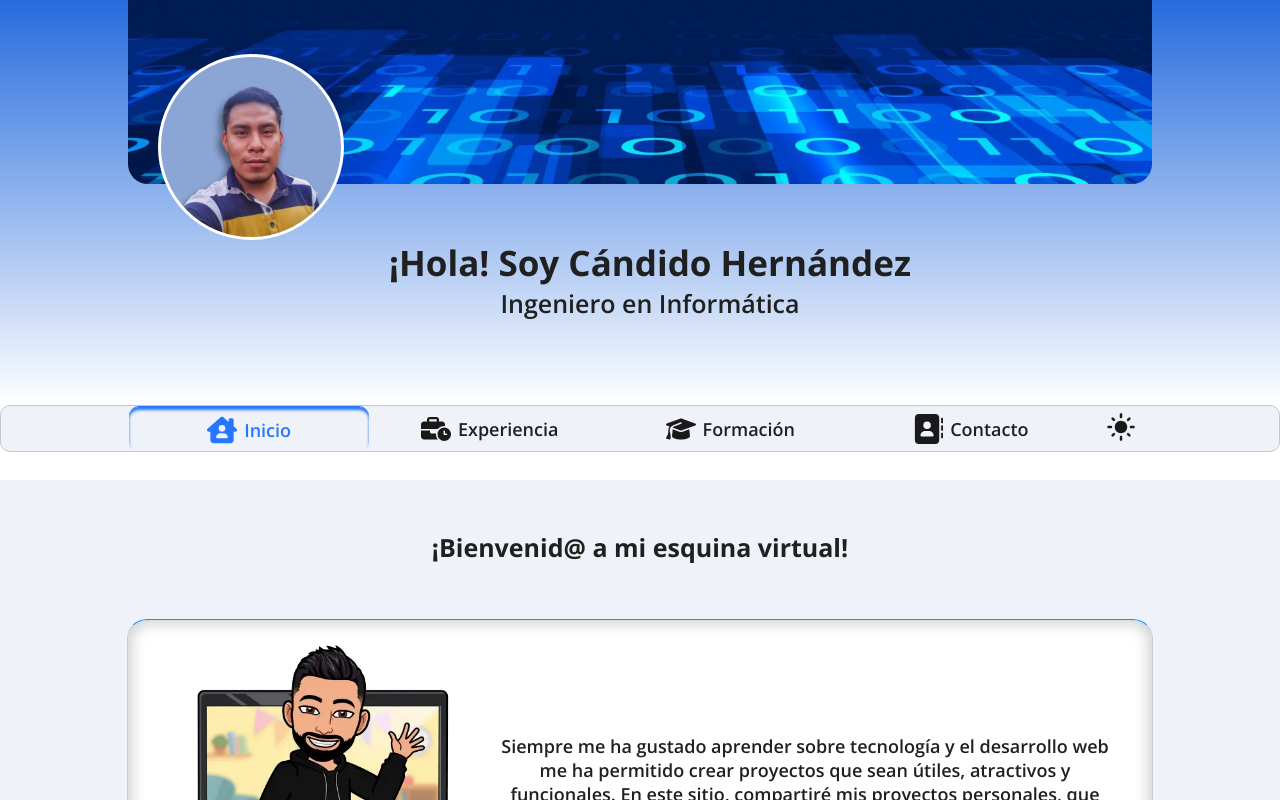
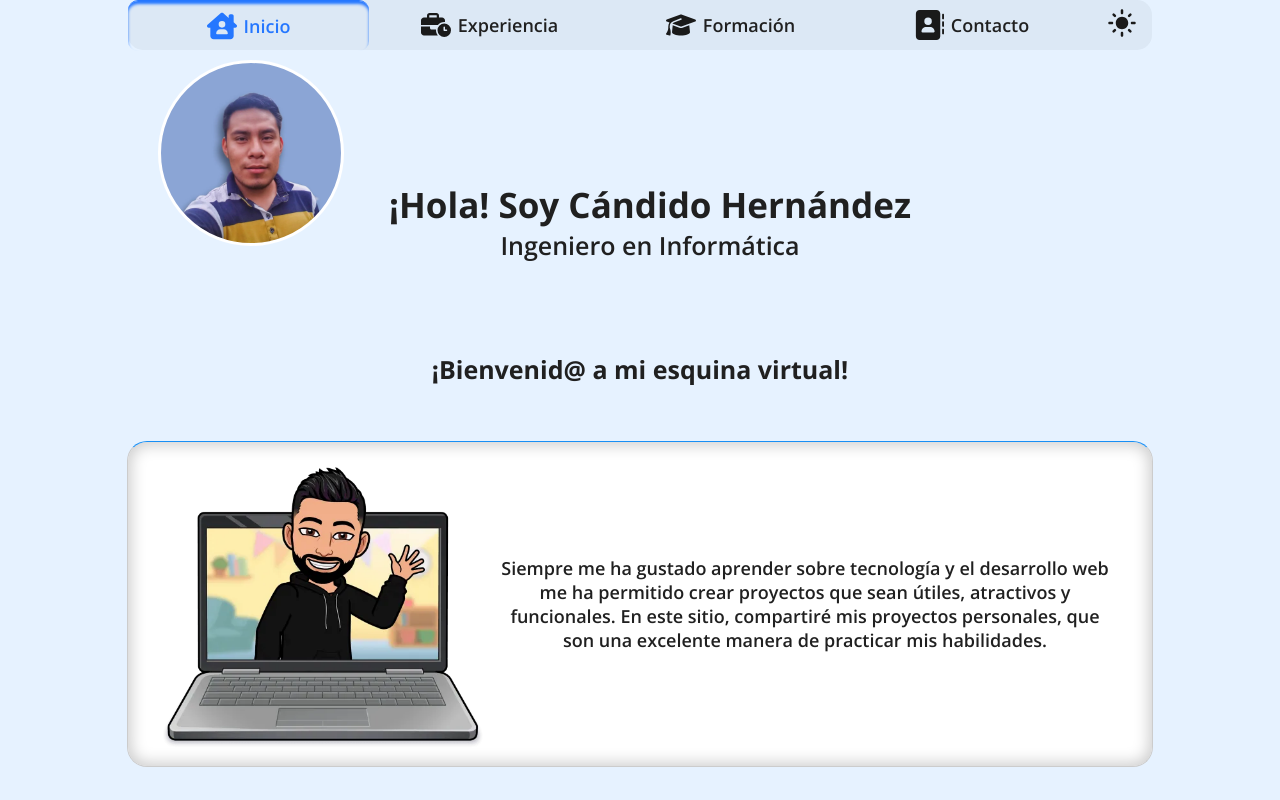
Before and after one commit to Candido-HM/portfolio-candido, an Angular app: page /home in a window 1280 px wide. Shown: the top 800 px of the page. Built offline with nearby package versions, Linux system fonts and the light colour scheme.

Commit message:
modificaciones navbar

```diff
--- a/src/app/app.component.html
+++ b/src/app/app.component.html
@@ -1,7 +1,6 @@
 <header>
+  <app-navbar></app-navbar>
   <app-introduction></app-introduction>
-  <app-navbar></app-navbar>
-
 </header>
 
 <main>
--- a/src/app/components/header/introduction/introduction.component.html
+++ b/src/app/components/header/introduction/introduction.component.html
@@ -1,6 +1,6 @@
 <article class="introduction">
     <section class="images">
-        <div class="bg-information"></div>
+        <!-- <div class="bg-information"></div> -->
         <div class="img-user"></div>
     </section>
     <section class="info-user">
--- a/src/app/components/header/navbar/navbar.component.ts
+++ b/src/app/components/header/navbar/navbar.component.ts
@@ -15,7 +15,7 @@ export class NavbarComponent {
     const scrollPosition = window.pageXOffset || document.documentElement.scrollTop || 0;
 
     // Si el scroll es mayor a cierta posición
-    this.isFixedMenu = scrollPosition > 310;
+    this.isFixedMenu = scrollPosition > 0;
   }
 
 }
--- a/src/assets/styles/_base.sass
+++ b/src/assets/styles/_base.sass
@@ -18,7 +18,6 @@
 
 
 //Variables
-$information-bg: url('/assets/img/information-bg.webp')
 $img-user: url('/assets/img/img-user.webp')
 
 // Mixin
@@ -60,63 +59,19 @@ $img-user: url('/assets/img/img-user.webp')
 
 header
     width: 100%
-    height: 450px
-
-    .introduction
-        width: 100%
-        height: 90%
-
-        .images
-            width: 100%
-            height: 60%
-            display: flex
-            align-items: center
-            flex-direction: column
-
-            .bg-information
-                width: 100%
-                height: 70%
-                z-index: 1
-                margin-bottom: -120px
-                background: $information-bg
-                background-size: 100% 120%
-                background-repeat: no-repeat
-
-            .img-user
-                width: 180px
-                height: 180px
-                z-index: 2
-                background: $img-user
-                background-size: 100% 100%
-                border-radius: 100%
-
-        .info-user
-            width: 100%
-            height: 40%
-            display: flex
-            flex-direction: column
-
-            .text-user
-                width: auto
-                padding: 10px
-
-                h1
-                    font-family: 'OpenSans-B', Arial, sans-serif
-                    font-size: 30px
-                    text-align: center
-                .occupation
-                    font-family: 'OpenSans-SB', Arial, sans-serif
-                    font-size: 24px
-                    text-align: center
+    height: auto
+    display: flex
+    flex-direction: column
 
     .navbar
         width: auto
-        height: 10%
-        border-radius: 10px
+        height: 50px
+        margin-bottom: 10px
 
         ul
             width: 100%
             height: 100%
+            border-radius: 15px
             display: flex
             margin: 0px auto
 
@@ -168,6 +123,47 @@ header
         margin: 0px auto
         height: 50px
         transition: all 200ms
+
+
+    .introduction
+        width: 100%
+        height: 90%
+
+        .images
+            width: 100%
+            height: 60%
+            display: flex
+            align-items: center
+            flex-direction: column
+
+            .img-user
+                width: 180px
+                height: 180px
+                z-index: 2
+                background: $img-user
+                background-size: 100% 100%
+                border-radius: 100%
+
+        .info-user
+            width: 100%
+            height: 40%
+            display: flex
+            flex-direction: column
+
+            .text-user
+                width: auto
+                padding: 10px
+
+                h1
+                    font-family: 'OpenSans-B', Arial, sans-serif
+                    font-size: 30px
+                    text-align: center
+                .occupation
+                    font-family: 'OpenSans-SB', Arial, sans-serif
+                    font-size: 24px
+                    text-align: center
+
+
 
 main
     width: 100%
--- a/src/assets/styles/_responsive.sass
+++ b/src/assets/styles/_responsive.sass
@@ -2,35 +2,10 @@
 
 @media screen and (min-width: 640px)
     header
-        height: 400px
-        .introduction
-            display: flex
-            flex-direction: column
-            align-items: center
-
-            .images
-                width: 90%
-                height: 70%
-                .bg-information
-                    height: 60%
-                    border-radius: 0px 0px 20px 20px
-                    background-size: 100% 100%
-                    margin-bottom: -100px
-
-            .info-user
-                width: 90%
-                height: 25%
-                z-index: 3
-                justify-content: flex-end
-
-                .text-user
-                    width: 100%
-                    h1
-                        font-size: 35px
-                    .occupation
-                        font-size: 25px
+        // height: 400px
         .navbar
             ul
+                width: 90%
                 li
                     a
                         display: flex
@@ -45,6 +20,28 @@
                 .active
                     span
                         color: #2577FF !important
+        .introduction
+            display: flex
+            flex-direction: column
+            align-items: center
+
+            .images
+                width: 90%
+                height: 70%
+
+            .info-user
+                width: 90%
+                height: 25%
+                z-index: 3
+                justify-content: flex-end
+
+                .text-user
+                    width: 100%
+                    h1
+                        font-size: 35px
+                    .occupation
+                        font-size: 25px
+
 
     main
         /********************************** Componente Home ************************************/
@@ -162,16 +159,12 @@ footer
 
 @media screen and (min-width: 900px)
     header
-        height: 450px
+        // height: 450px
         .introduction
             .images
                 width: 80%
                 height: 65%
                 align-items: flex-start
-                .bg-information
-                    height: 70%
-                    margin-bottom: -130px
-                    background-size: 110% 180%
                 .img-user
                     margin-left: 30px
 
--- a/src/assets/styles/_theme-dark.sass
+++ b/src/assets/styles/_theme-dark.sass
@@ -8,21 +8,24 @@
 
 
 body.dark
-    background-color: #202124
+    // background-color: #202124
+    background-color: #1A1A1A
     color: white
 
     header
         .introduction
-            background: linear-gradient(180deg, #266cdd 0%, #202124 100%)
+            // background: linear-gradient(180deg, #266cdd 0%, #202124 100%)
 
             .images
                 .img-user
                     border: 3px solid #202124
 
         .navbar
-            background-color: #2C2C2C
-            border: 1px solid #18191A
+            // background-color: #2C2C2C
+            // border: 1px solid #18191A
             ul
+                background-color: #292929
+                // border: 1px solid #18191A
                 li
                     a
                         img
@@ -35,7 +38,7 @@ body.dark
                         filter: invert(1)
 
     main
-        background-color: #18191A
+        // background-color: #1a1918
         /***********************************Componente Home *************************************/
         .presentation
             .presentation-container
--- a/src/assets/styles/_theme-light.sass
+++ b/src/assets/styles/_theme-light.sass
@@ -8,21 +8,25 @@
 
 
 body.light
-    background-color: white
+    // background-color: white
+    background-color: #E6F2FF
     color: #202020
 
     header
         .introduction
-            background: linear-gradient(180deg, #266cdd 0%, #fff 100%)
+            // background: linear-gradient(180deg, #266cdd 0%, #fff 100%)
 
             .images
                 .img-user
                     border: 3px solid white
 
         .navbar
-            background: #F0F2F9
-            border: 1px solid #C7C7C7
+            // background: #F0F2F9
+            // border: 1px solid #C7C7C7
             ul
+                // background: #F0F2F9
+                background-color: #DCE8F5
+                // border: 1px solid #C7C7C7
                 li
                     a
                         img
@@ -35,7 +39,7 @@ body.light
                         filter: invert(.1)
 
     main
-        background-color: #F0F2F9
+        // background-color: #F0F2F9
         /***********************************Componente Home *************************************/
         .presentation
             .presentation-container
```
Also changed, not shown: src/assets/img/information-bg.webp (deleted).
